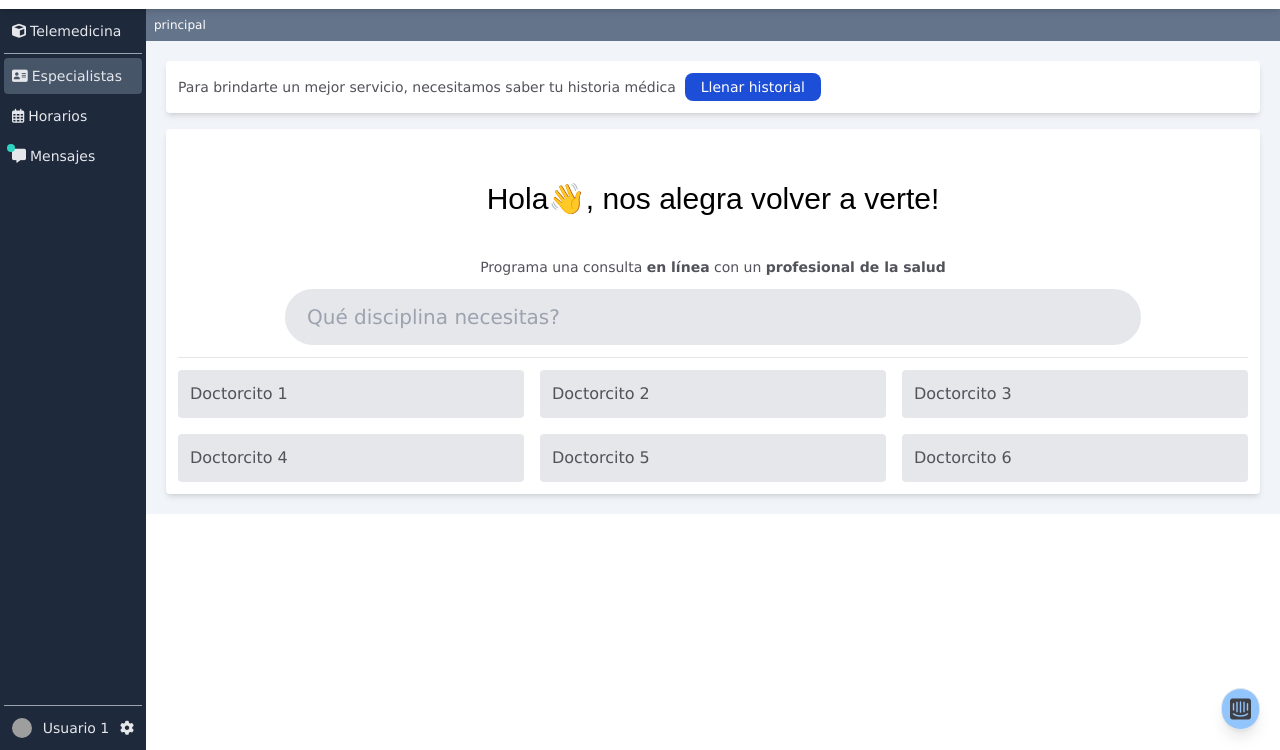
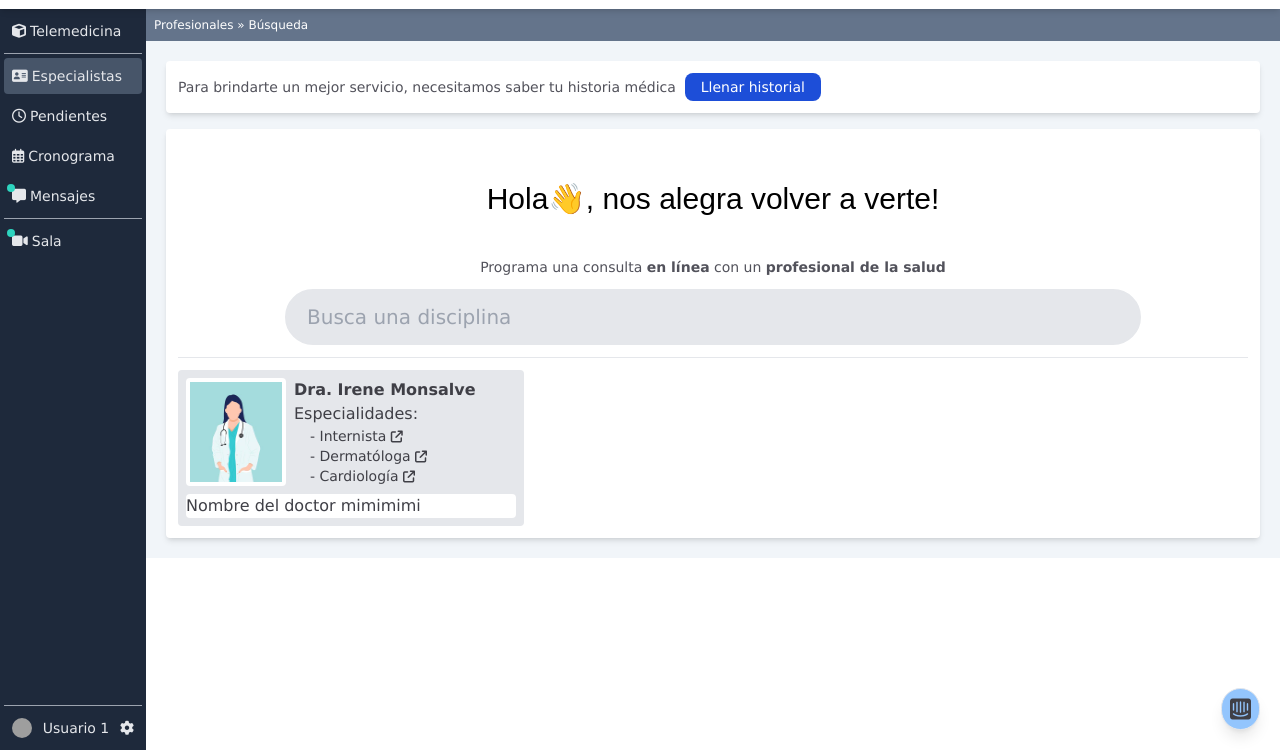
Before and after one commit to AbsorbedPoem/AbsorbedPoem.github.io, a website: page templates/principal.html in a window 1280 px wide. Shown: the part 50-800 px from the top of the page. Drawn offline with nearby package versions, Linux system fonts and the light colour scheme; grey boxes are pictures that could not be loaded.

Commit message:
plantilla principal

```diff
--- a/styles/telemedicina_theme.css
+++ b/styles/telemedicina_theme.css
@@ -36,8 +36,17 @@ body h1 {
 }
 
 .gray-card {
-    @apply rounded p-3 bg-gray-200 text-zinc-600;
+    @apply rounded p-2 bg-gray-200 text-zinc-700;
 }
+
+.card-group-medicos>div {
+    @apply gray-card flex flex-col gap-2 ;
+}
+.card-group-medicos>div>:first-child {
+    @apply flex gap-2;
+}
+.card-group-medicos>div>:first-child>img { @apply rounded border-4 border-white }
+.card-group-medicos>div>:nth-child(2) { @apply bg-white rounded }
 
 
 
--- a/templates/layout.html
+++ b/templates/principal.html
@@ -20,11 +20,11 @@
                 </button>
 
                 <!-- elementos de la izquierda -->
-                <div class="font-bold hidden md:flex">
+                <a href="principal.html" class="font-bold hidden md:flex">
                     <img src="/img/logo.png" class="rounded-full w-[25px] h-[25px]">
                     <span>&nbsp;Telemedicina</span>
                     <span class="text-blue-500">&nbsp;Maracay</span>
-                </div>
+                </a>
 
                 <!-- elementos de la derecha -->
                 <div class="flex items-center gap-2">
@@ -57,9 +57,9 @@
                             <span class="mx-2">Usuario 1</span>
                         </a>
                     </div>
+                    <!-- Dropdown -->
                     <div id="dropdown-usuario" class="dropdown hidden">
                         <div class="py-1" role="none">
-                            <!-- Active: "bg-gray-100 text-gray-900 outline-none", Not Active: "text-gray-700" -->
                             <a href="#" class="item">Configuración</a>
                             <a href="#" class="item">Soporte</a>
                             <a href="#" class="item last">Cerrar Sesión</a>
@@ -81,25 +81,37 @@
             md:min-w-fit p-1 bg-slate-800 flex flex-col-reverse md:flex-col justify-end md:justify-between items-start text-gray-200 text-sm">
                 <!-- ARRIBA -->
                 <div class="flex flex-col gap-1">
-                    <a href="#" class="nav-item text-md">
+                    <a href="principal.html" class="nav-item text-md">
                         <i class="fas fa-cube"></i>
                         <p>Telemedicina</p>
                     </a>
 
                     <hr class="border-gray-400">
 
-                    <a href="#" class="nav-item active">
+                    <a href="principal.html" class="nav-item active">
                         <i class="fas fa-address-card"></i>
                         <p>Especialistas</p>
                     </a>
                     <a href="#" class="nav-item">
+                        <i class="far fa-clock"></i>
+                        <p>Pendientes</p>
+                    </a>
+                    <a href="#" class="nav-item">
                         <i class="far fa-calendar-days"></i>
-                        <p>Horarios</p>
+                        <p>Cronograma</p>
                     </a>
                     <a href="#" class="nav-item">
                         <i class="fas fa-message"></i>
                         <span class="absolute -mt-4 -ms-[5px] rounded-full bg-teal-400 px-[0.40em] py-[0.40em] text-[0.6rem] font-bold leading-none"></span>
                         <p>Mensajes</p>
+                    </a>
+
+                    <hr class="border-gray-400">
+
+                    <a href="#" class="nav-item">
+                        <i class="fas fa-video"></i>
+                        <span class="absolute -mt-4 -ms-[5px] rounded-full bg-teal-400 px-[0.40em] py-[0.40em] text-[0.6rem] font-bold leading-none"></span>
+                        <p>Sala</p>
                     </a>
 
                 </div>
@@ -124,14 +136,14 @@
             <div class="w-[100%]">
 
                 <!-- marcador de página » -->
-                <p class="bg-slate-500 p-2 text-white text-xs">principal</p>
+                <p class="bg-slate-500 p-2 text-white text-xs">Profesionales » Búsqueda</p>
 
                 <!-- CONTENIDO PROPIO DE LA PáGINA -->
                 <section class="p-5 bg-slate-100">
 
 
                     <div class="card mb-4 text-zinc-600 text-sm">
-                        Para brindarte un mejor servicio, necesitamos saber tu historia médica &nbsp;<div class="btn btn-main text-xsm inline-block py-1 rounded-lg">Llenar historial</div>
+                        Para brindarte un mejor servicio, necesitamos saber tu historia médica &nbsp;<button class="btn btn-main text-xsm inline-block py-1 rounded-lg">Llenar historial</button>
                     </div>
 
                     <!-- contenido -->
@@ -142,18 +154,30 @@
                             </h1>
                             <p class="text-sm text-zinc-600 mb-3">Programa una consulta <b>en línea</b> con un <b>profesional de la salud</b></p>
                             <input class="md:text-xl rounded-full bg-gray-200 appearance-none border-2 border-gray-200 py-3 w-[80%] m-auto px-5 text-gray-700 leading-tight focus:outline-none focus:bg-white focus:border-purple-500 transition-colors" id="inline-full-name" type="text"
-                            placeholder="Qué disciplina necesitas?">
+                            placeholder="Busca una disciplina">
                         </div>
 
                         <hr class="my-3">
 
-                        <div class="grid grid-cols-1 md:grid-cols-2 xl:grid-cols-3 gap-4">
-                            <div class="gray-card">Doctorcito 1</div>
-                            <div class="gray-card">Doctorcito 2</div>
-                            <div class="gray-card">Doctorcito 3</div>
-                            <div class="gray-card">Doctorcito 4</div>
-                            <div class="gray-card">Doctorcito 5</div>
-                            <div class="gray-card">Doctorcito 6</div>
+                        <div class="grid grid-cols-1 lg:grid-cols-2 xl:grid-cols-3 gap-4
+                        card-group-medicos">
+                            <div>
+                                <div>
+                                    <img src="/img/doctor.jpg" width="100">
+                                    <div>
+                                        <b>Dra. Irene Monsalve</b>
+                                        <p>Especialidades:</p>
+                                        <ul class="text-sm ms-4">
+                                            <li>- Internista <i class="fa-solid fa-arrow-up-right-from-square text-xs"></i></li>
+                                            <li>- Dermatóloga <i class="fa-solid fa-arrow-up-right-from-square text-xs"></i></li>
+                                            <li>- Cardiología <i class="fa-solid fa-arrow-up-right-from-square text-xs"></i></li>
+                                        </ul>
+                                    </div>
+                                </div>
+                                <div>
+                                    Nombre del doctor mimimimi
+                                </div>
+                            </div>
                         </div>
                     </div>
 
```
Also changed, not shown: img/bot.png (deleted), img/doctor.jpg (added), styles/output.css.
